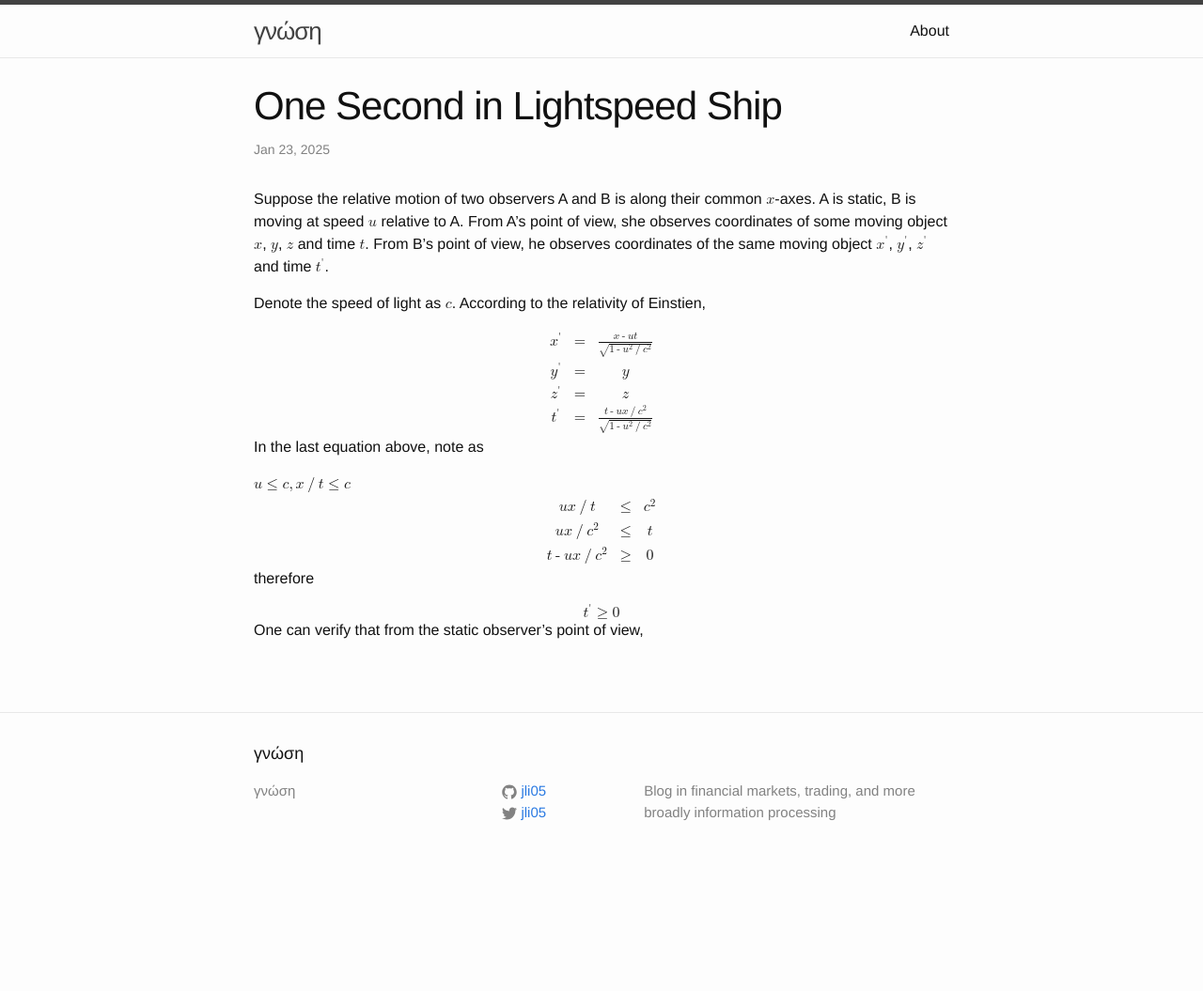
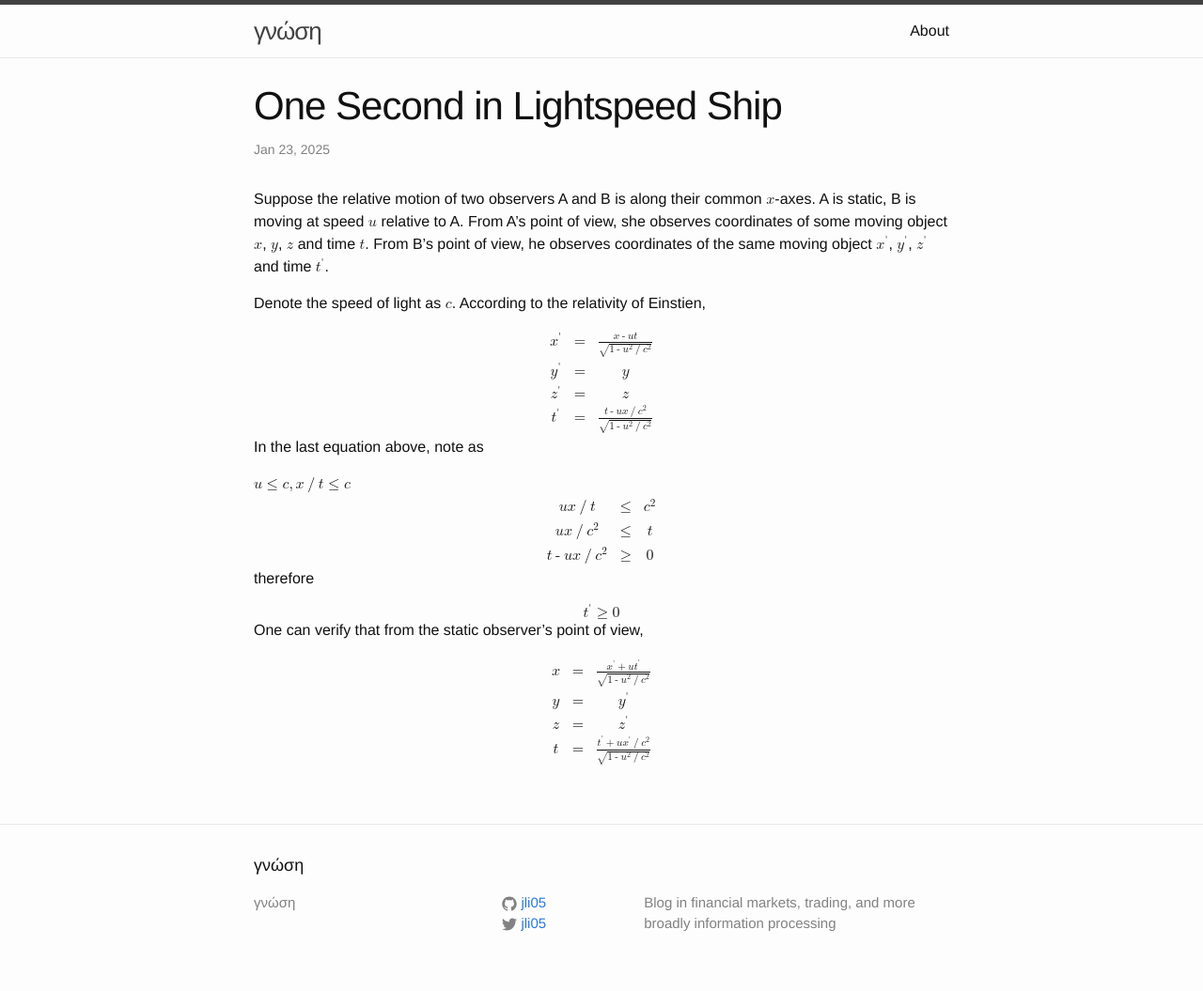
Before and after one commit to jli05/jli05.github.io, a Jekyll site: the page built from _posts/2025-01-23-One-Second-in-Lightspeed-Ship.md, in a window 1280 px wide. Shown: the whole page at 94% size. Built offline with Jekyll 4.4.1, drawn with Linux system fonts in a browser that asks for light colours; before the commit the page ends 936 px from its top, so only the background shows below that.

Commit message:
add static observer's coordinate

```diff
--- a/_posts/2025-01-23-One-Second-in-Lightspeed-Ship.md
+++ b/_posts/2025-01-23-One-Second-in-Lightspeed-Ship.md
@@ -123,7 +123,61 @@ therefore
 One can verify that from the static observer's point of view,
 
 <math display="block">
+<mtable>
 
+<mtr>
+<mtd>
+<mi>x</mi>
+</mtd>
+<mtd>
+<mo>=</mo>
+</mtd>
+<mtd columnalign="left">
+<mfrac>
+<mrow><msup><mi>x</mi><mo>&apos;</mo></msup><mo>+</mo><mi>u</mi><msup><mi>t</mi><mo>&apos;</mo></msup></mrow>
+<msqrt><mrow><mn>1</mn><mo>-</mo><msup><mi>u</mi><mn>2</mn></msup><mo>/</mo><msup><mi>c</mi><mn>2</mn></msup></mrow></msqrt>
+</mfrac>
+</mtd>
+</mtr>
 
+<mtr>
+<mtd>
+<mi>y</mi>
+</mtd>
+<mtd>
+<mo>=</mo>
+</mtd>
+<mtd columnalign="left">
+<msup><mi>y</mi><mo>&apos;</mo></msup>
+</mtd>
+</mtr>
 
+<mtr>
+<mtd>
+<mi>z</mi>
+</mtd>
+<mtd>
+<mo>=</mo>
+</mtd>
+<mtd columnalign="left">
+<msup><mi>z</mi><mo>&apos;</mo></msup>
+</mtd>
+</mtr>
+
+<mtr>
+<mtd>
+<mi>t</mi>
+</mtd>
+<mtd>
+<mo>=</mo>
+</mtd>
+<mtd columnalign="left">
+<mfrac>
+<mrow><msup><mi>t</mi><mo>&apos;</mo></msup><mo>+</mo><mi>u</mi><msup><mi>x</mi><mo>&apos;</mo></msup><mo>/</mo><msup><mi>c</mi><mn>2</mn></msup></mrow>
+<msqrt><mrow><mn>1</mn><mo>-</mo><msup><mi>u</mi><mn>2</mn></msup><mo>/</mo><msup><mi>c</mi><mn>2</mn></msup></mrow></msqrt>
+</mfrac>
+</mtd>
+</mtr>
+
+</mtable>
 </math>
```
